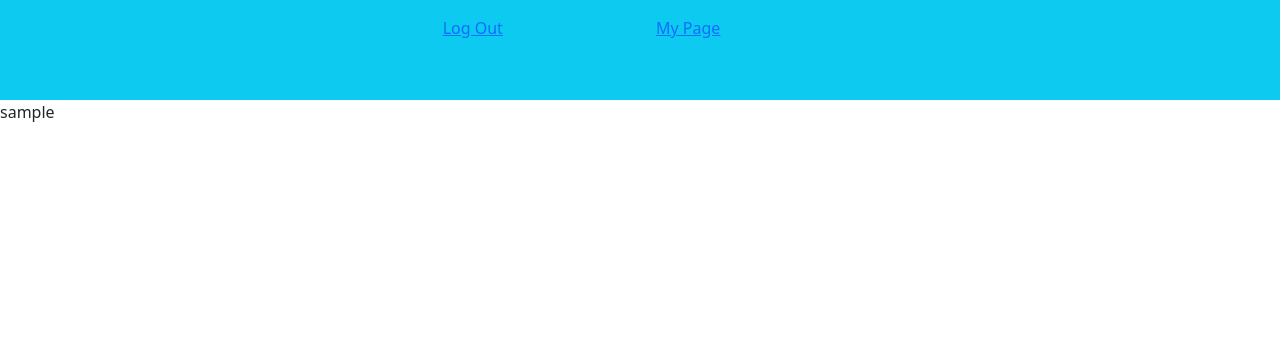
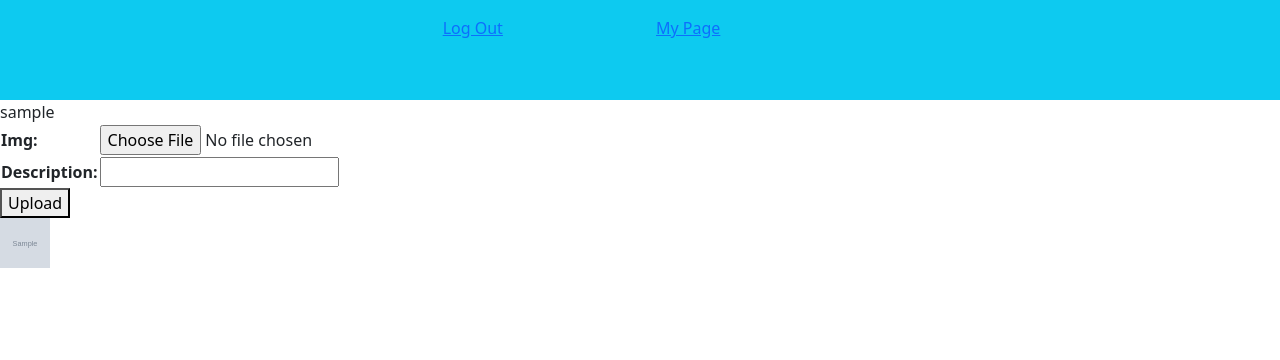
Before and after one commit to Banizama/djangoProject, a Django app: page /cur_user_page in a window 1280 px wide. Shown: the top 360 px of the page. Run offline with Django 5.2, Linux system fonts and the light colour scheme; a user stored in the database is signed in; tables that the repository leaves empty hold one stand-in row (values such as "Sample post"); grey boxes marked "Sample" are stand-in pictures.

```diff
--- a/Project/Project_app/templates/cur_user_page.html
+++ b/Project/Project_app/templates/cur_user_page.html
@@ -1,4 +1,15 @@
 {% extends 'base.html' %}
 {% block content %}
     {{ request.user.username }}
+    <form method="post" enctype="multipart/form-data">
+        {% csrf_token %}
+        <table>
+            {{ form.as_table }}
+        </table>
+        <button>Upload</button>
+    </form>
+    {% for i in posts %}
+        <a href="post/{{ i.id }}"><img src="{{ i.img.url }}" height="50px" width="50px"></a>
+    {% endfor %}
+
 {% endblock %}
```
